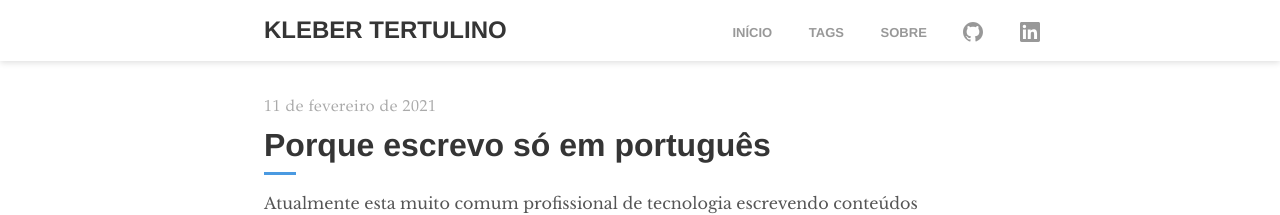
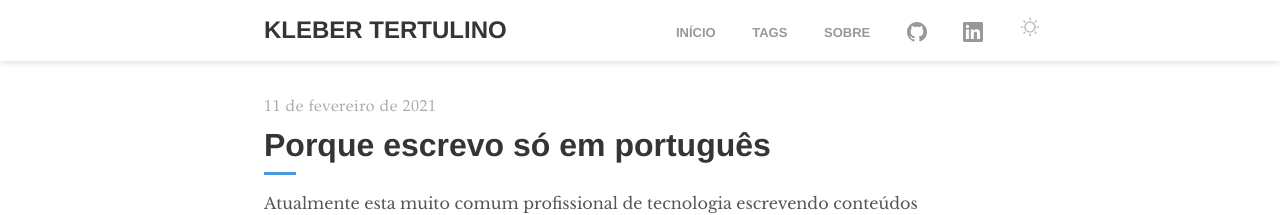
Before and after one commit to klebertertulino/klebertertulino.github.io, a Jekyll site: the page built from index.html, in a window 1280 px wide. Shown: the top 215 px of the page. Built offline with Jekyll 4.4.1, drawn with Linux system fonts in a browser that asks for light colours; the list of posts is cut into pages by our own code.

Commit message:
feat: add dark/light mode toggle button in navbar
Adiciona botão sol/lua no menu superior para alternar entre temas claro
e escuro manualmente. Preferência é salva no localStorage e aplicada
antes do render (anti-FOUC). A classe html.dark sobrescreve o
prefers-color-scheme do sistema.

Co-Authored-By: Claude Sonnet 4.6 <noreply@anthropic.com>

```diff
--- a/_includes/head.html
+++ b/_includes/head.html
@@ -3,6 +3,17 @@
   <meta name="viewport" content="width=device-width, initial-scale=1.0">
 
   {% seo %}
+
+  <!-- Anti-FOUC: aplica tema antes do render -->
+  <script>
+    (function () {
+      var saved = localStorage.getItem('theme');
+      var prefersDark = window.matchMedia('(prefers-color-scheme: dark)').matches;
+      if (saved === 'dark' || (saved === null && prefersDark)) {
+        document.documentElement.classList.add('dark');
+      }
+    })();
+  </script>
 
   <!-- CSS -->
   <link rel="stylesheet" href="{{ "/assets/main.css" | relative_url }}">
--- a/_includes/navigation.html
+++ b/_includes/navigation.html
@@ -21,6 +21,39 @@
           </svg>
         </a>
       </li>
+      <li class="social">
+        <button id="theme-toggle" aria-label="Alternar tema" title="Alternar tema claro/escuro">
+          <svg id="icon-sun" xmlns="http://www.w3.org/2000/svg" width="20" height="20" viewBox="0 0 24 24" fill="currentColor" aria-hidden="true">
+            <path d="M12 17a5 5 0 1 0 0-10 5 5 0 0 0 0 10zm0 2a7 7 0 1 1 0-14 7 7 0 0 1 0 14zM11 1h2v3h-2V1zm0 19h2v3h-2v-3zM3.515 4.929l1.414-1.414L7.05 5.636 5.636 7.05 3.515 4.93zM16.95 18.364l1.414-1.414 2.121 2.121-1.414 1.414-2.121-2.121zm2.121-14.85 1.414 1.415-2.121 2.121-1.414-1.414 2.121-2.121zM5.636 16.95l1.414 1.414-2.121 2.121-1.414-1.414 2.121-2.121zM23 11v2h-3v-2h3zM4 11v2H1v-2h3z"/>
+          </svg>
+          <svg id="icon-moon" xmlns="http://www.w3.org/2000/svg" width="20" height="20" viewBox="0 0 24 24" fill="currentColor" aria-hidden="true">
+            <path d="M12 3a9 9 0 1 0 9 9c0-.46-.04-.92-.1-1.36a5.389 5.389 0 0 1-4.4 2.26 5.403 5.403 0 0 1-3.14-9.8c-.44-.06-.9-.1-1.36-.1z"/>
+          </svg>
+        </button>
+      </li>
     </ul>
   </div>
 </nav>
+
+<script>
+  (function () {
+    var toggle = document.getElementById('theme-toggle');
+    var html = document.documentElement;
+
+    function updateIcons() {
+      var dark = html.classList.contains('dark');
+      document.getElementById('icon-sun').style.display = dark ? 'none' : 'block';
+      document.getElementById('icon-moon').style.display = dark ? 'block' : 'none';
+    }
+
+    updateIcons();
+
+    toggle.addEventListener('click', function () {
+      var dark = !html.classList.contains('dark');
+      html.classList.toggle('dark', dark);
+      html.classList.toggle('light', !dark);
+      localStorage.setItem('theme', dark ? 'dark' : 'light');
+      updateIcons();
+    });
+  })();
+</script>
--- a/_sass/tale/_layout.scss
+++ b/_sass/tale/_layout.scss
@@ -84,6 +84,28 @@ footer,
       display: block;
     }
   }
+
+  #theme-toggle {
+    @include transition(opacity .2s ease-out);
+    background: none;
+    border: none;
+    color: var(--color-text);
+    cursor: pointer;
+    display: inline-flex;
+    align-items: center;
+    padding: 0;
+    opacity: 0.6;
+
+    &:hover,
+    &:focus {
+      opacity: 1;
+      outline: none;
+    }
+
+    svg {
+      display: block;
+    }
+  }
 }
 
 @media (min-width: 600px) {
--- a/_sass/tale/_variables.scss
+++ b/_sass/tale/_variables.scss
@@ -15,8 +15,7 @@
   --color-blockquote-border: #e5e5e5;
 }
 
-@media (prefers-color-scheme: dark) {
-  :root {
+@mixin dark-vars {
   --color-text: #c9c9c9;
   --color-heading: #ececec;
   --color-tint: #777;
@@ -31,6 +30,26 @@
   --color-shadow: rgba(0, 0, 0, .4);
   --color-blockquote-border: #333;
 }
+
+@media (prefers-color-scheme: dark) {
+  :root { @include dark-vars; }
+}
+
+html.dark { @include dark-vars; }
+html.light { /* força light mesmo se o sistema for dark */
+  --color-text: #555;
+  --color-heading: #353535;
+  --color-tint: #aaa;
+  --color-grey-1: #979797;
+  --color-grey-2: #e5e5e5;
+  --color-grey-3: #efefef;
+  --color-bg: #fff;
+  --color-nav-bg: #fff;
+  --color-blue: #4a9ae1;
+  --color-code-bg: #eef0f5;
+  --color-code: #bf616a;
+  --color-shadow: rgba(0, 0, 0, .12);
+  --color-blockquote-border: #e5e5e5;
 }
 
 // Sass vars que apontam para as CSS vars (compatibilidade com partials existentes)
```
Lines whose indentation alone changed are shown as unchanged.
